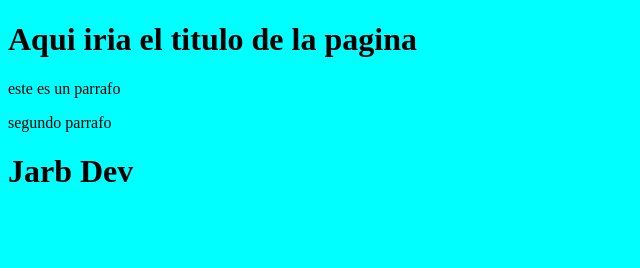
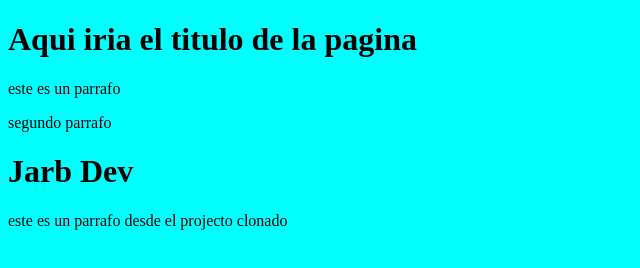
Before and after one commit to bluecioladev/Proyecto-web-Empresa-C, a plain HTML site: page index.html in a window 1280 px wide. Shown: the whole page, without its empty margins (0-640 px from the left). Drawn offline with Linux system fonts and the light colour scheme.

Commit message:
Commit desde proyecto clonado por jarb001

```diff
--- a/index.html
+++ b/index.html
@@ -14,5 +14,6 @@
     <p>este es un parrafo</p>
     <p>segundo parrafo</p>
     <h1>Jarb Dev</h1>
+    <p>este es un parrafo desde el projecto clonado</p>
 </body>
 </html>
```
